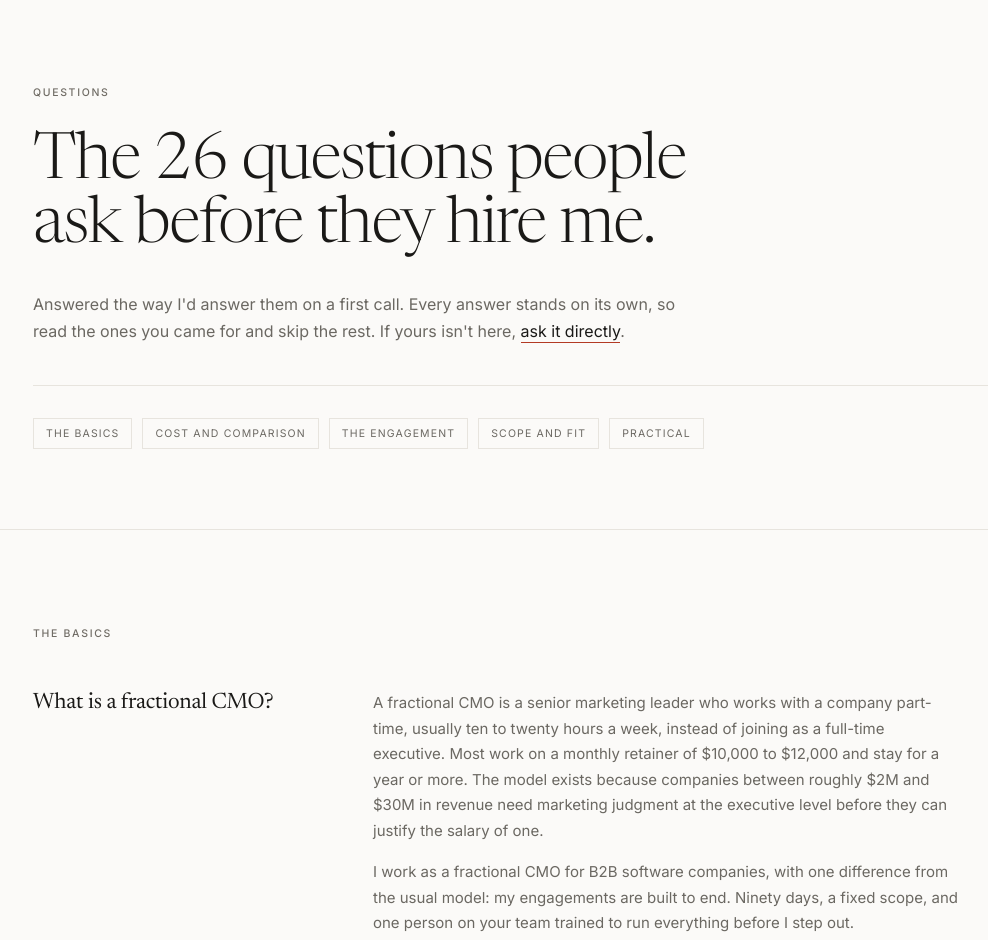
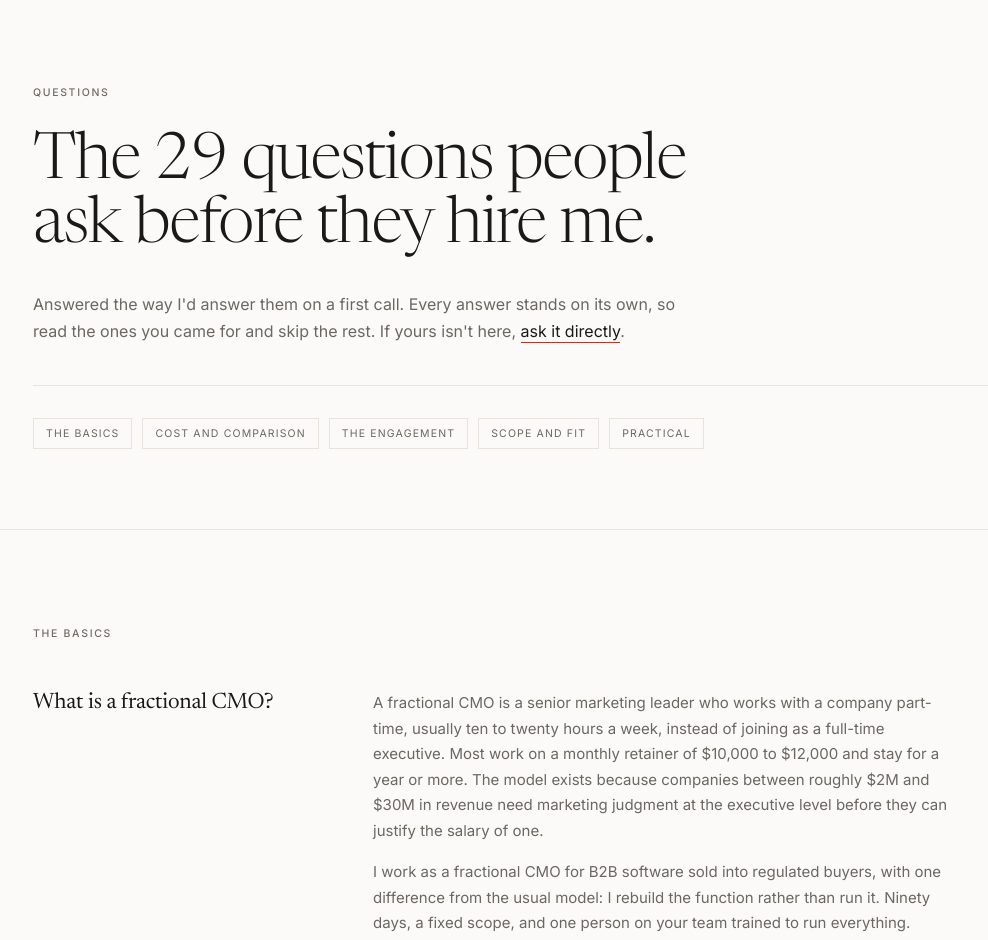
Before and after one commit to neelythomson/neelythomson-site, a Next.js app: page /faq in a window 1280 px wide. Shown: the part 80-1020 px from the top of the page, without its empty margins (127-1115 px from the left). Built offline with nearby package versions, Linux system fonts and the light colour scheme.

Commit message:
Reposition: FAQ (+3 entries)

```diff
--- a/src/app/faq/page.tsx
+++ b/src/app/faq/page.tsx
@@ -5,7 +5,7 @@ import Breadcrumbs from "@/components/Breadcrumbs";
 
 const TITLE = "Fractional CMO FAQ: How the Engagement Works, What It Costs, Who It's For";
 const DESCRIPTION =
-  "Twenty-six questions people ask before hiring a fractional CMO: what one does, what it costs, what counts as a regulated industry, how a 90-day build differs from a retainer, and what you keep.";
+  "Twenty-nine questions people ask before hiring a fractional CMO: what one does, what it costs, what AI-native means in a regulated company, what stays human, how a 90-day build differs from a retainer, and what you keep.";
 
 export const metadata: Metadata = {
   title: TITLE,
@@ -32,14 +32,14 @@ const groups: Group[] = [
         q: "What is a fractional CMO?",
         a: [
           "A fractional CMO is a senior marketing leader who works with a company part-time, usually ten to twenty hours a week, instead of joining as a full-time executive. Most work on a monthly retainer of $10,000 to $12,000 and stay for a year or more. The model exists because companies between roughly $2M and $30M in revenue need marketing judgment at the executive level before they can justify the salary of one.",
-          "I work as a fractional CMO for B2B software companies, with one difference from the usual model: my engagements are built to end. Ninety days, a fixed scope, and one person on your team trained to run everything before I step out.",
+          "I work as a fractional CMO for B2B software sold into regulated buyers, with one difference from the usual model: I rebuild the function rather than run it. Ninety days, a fixed scope, and one person on your team trained to run everything. Whether I stay in an advisory seat after that is your call.",
         ],
       },
       {
         q: "What does a fractional CMO do?",
         a: [
           "A typical fractional CMO sets the marketing strategy, decides where the budget goes, manages the marketing team or agency, and reports to the CEO on pipeline. Some run campaigns themselves; most direct other people who do.",
-          "What I do is narrower, and it's built to stay after I leave. I build the marketing engine: positioning and messaging, lifecycle sequencing, lead scoring, CRM and marketing automation integration, routing rules, the marketing and sales SLA, attribution, and a weekly operating cadence. I build it in your tools, teach your operator to run it, and leave.",
+          "What I do is narrower, and it's built to stay. I rebuild the marketing function: positioning and messaging, the AI usage policy and approval gates, lifecycle sequencing, lead scoring, CRM and marketing automation integration, routing rules, the marketing and sales SLA, attribution, and a weekly operating cadence. I build it in your tools and teach your operator to run it.",
         ],
       },
       {
@@ -184,6 +184,26 @@ const groups: Group[] = [
         q: "Do you work with edtech, healthtech, or govtech companies?",
         a: [
           "Yes. Companies selling to school districts, state education departments, hospital systems, and government agencies share the same buying mechanics as fintech: long committee sales, procurement rules, fiscal-year timing (most state fiscal years start July 1, the federal one October 1), and a legal or compliance reviewer somewhere in the loop. Sales usually sources most of the pipeline, and marketing's job is to feed and route it. That's the situation the engine is designed for.",
+        ],
+      },
+      {
+        q: "What does an AI-native marketing function mean here?",
+        a: [
+          "A function designed around what AI can do and what people must do, rather than a traditional team with AI tools added. AI handles the retrieval, drafting, routing, scoring, and reporting. People own what gets claimed, what gets sent, which bets get killed or scaled, and every regulated communication. The split is written down, the approvals live inside the workflow, and the result is a smaller team producing more pipeline than the old org did with more people.",
+          "It is not a smaller headcount for its own sake, and it is not agents running marketing unsupervised. The CEO question it answers is: what should my marketing team be now?",
+        ],
+      },
+      {
+        q: "What stays human in an AI-native function?",
+        a: [
+          "Four things, by design: what the company claims and the substantiation behind it; what goes out to a regulated audience; positioning and the one-page go-to-market; and the kill or scale decision on every channel bet. AI drafts toward those decisions and reports on them. A named person signs them. That is the same split fintech CMOs already keep in practice, written into the function so it survives staff turnover.",
+        ],
+      },
+      {
+        q: "What is the compliance layer?",
+        a: [
+          "Three things that ship with every build. A written AI usage policy: what AI may touch, what it may draft, what a person must sign, agreed with legal before the first prompt runs. Approval gates inside the workflow: review states, routing, and claim substantiation, so legal is a step rather than a bottleneck. And the record: prompt and output logs, model versions, and who approved what, kept the way an examiner expects to find them.",
+          "I am not a compliance professional and nothing I build is a certification. It is architecture, built to the rulebook that applies to you, whether that is FINRA 2210 for a broker-dealer or CFPB UDAAP and your bank partner's requirements for payments and lending. I built it this way under NACHA rules and CFPB scrutiny.",
         ],
       },
       {
```
